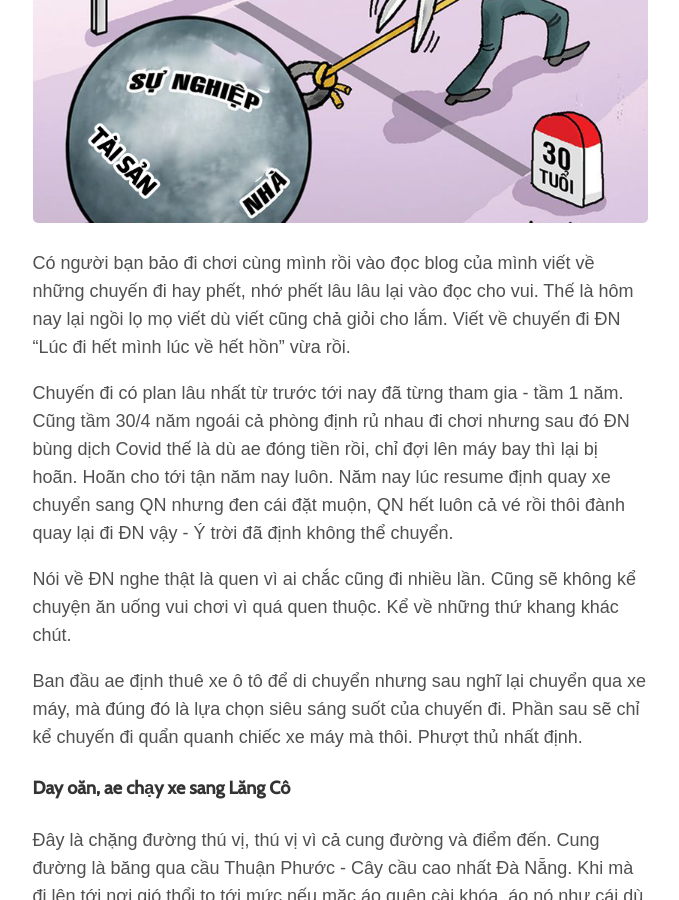
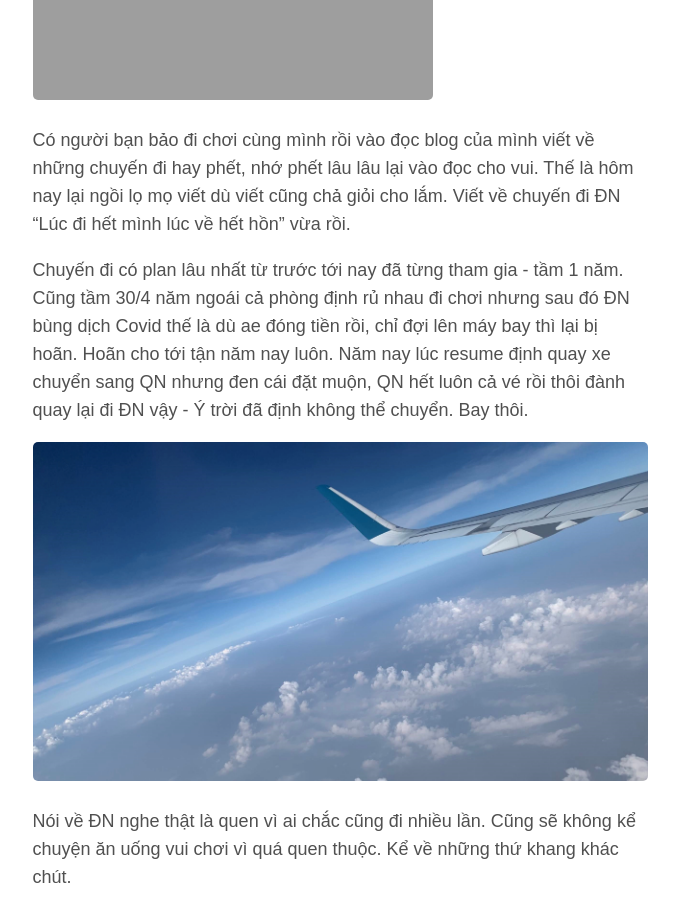
Before and after one commit to toannai/blog, a Jekyll site: the page built from _posts/2022-04-22-da-nang-2022-di-choi-het-minh-di-ve-het-hon.md, in a window 1280 px wide and 900 px high, scrolled down 449 px. Shown: the whole window, without its empty margins (300-979 px from the left). Built offline with Jekyll 4.4.1, drawn with Linux system fonts in a browser that asks for light colours; some web fonts are replaced.

Commit message:
update image

```diff
--- a/_posts/2022-04-22-da-nang-2022-di-choi-het-minh-di-ve-het-hon.md
+++ b/_posts/2022-04-22-da-nang-2022-di-choi-het-minh-di-ve-het-hon.md
@@ -4,12 +4,14 @@
 author: "remi"
 categories: nho
 tags: [Nhớ]
-image: assets/img/2022/04/14/30-intro.jpg
+image: assets/img/2022/04/22/intro.jpg
 ---
 
 Có người bạn bảo đi chơi cùng mình rồi vào đọc blog của mình viết về những chuyến đi hay phết, nhớ phết lâu lâu lại vào đọc cho vui. Thế là hôm nay lại ngồi lọ mọ viết dù viết cũng chả giỏi cho lắm. Viết về chuyến đi ĐN "Lúc đi hết mình lúc về hết hồn" vừa rồi.
 
-Chuyến đi có plan lâu nhất từ trước tới nay đã từng tham gia - tầm 1 năm. Cũng tầm 30/4 năm ngoái cả phòng định rủ nhau đi chơi nhưng sau đó ĐN bùng dịch Covid thế là dù ae đóng tiền rồi, chỉ đợi lên máy bay thì lại bị hoãn. Hoãn cho tới tận năm nay luôn. Năm nay lúc resume định quay xe chuyển sang QN nhưng đen cái đặt muộn, QN hết luôn cả vé rồi thôi đành quay lại đi ĐN vậy - Ý trời đã định không thể chuyển.
+Chuyến đi có plan lâu nhất từ trước tới nay đã từng tham gia - tầm 1 năm. Cũng tầm 30/4 năm ngoái cả phòng định rủ nhau đi chơi nhưng sau đó ĐN bùng dịch Covid thế là dù ae đóng tiền rồi, chỉ đợi lên máy bay thì lại bị hoãn. Hoãn cho tới tận năm nay luôn. Năm nay lúc resume định quay xe chuyển sang QN nhưng đen cái đặt muộn, QN hết luôn cả vé rồi thôi đành quay lại đi ĐN vậy - Ý trời đã định không thể chuyển. Bay thôi.
+
+![may bay]( {{site.url}}/assets/img/2022/04/22/baythoi.JPG)
 
 Nói về ĐN nghe thật là quen vì ai chắc cũng đi nhiều lần. Cũng sẽ không kể chuyện ăn uống vui chơi vì quá quen thuộc. Kể về những thứ khang khác chút.
 
```
Also changed, not shown: assets/img/2022/04/22/baythoi.JPG (added), 1 other file.
